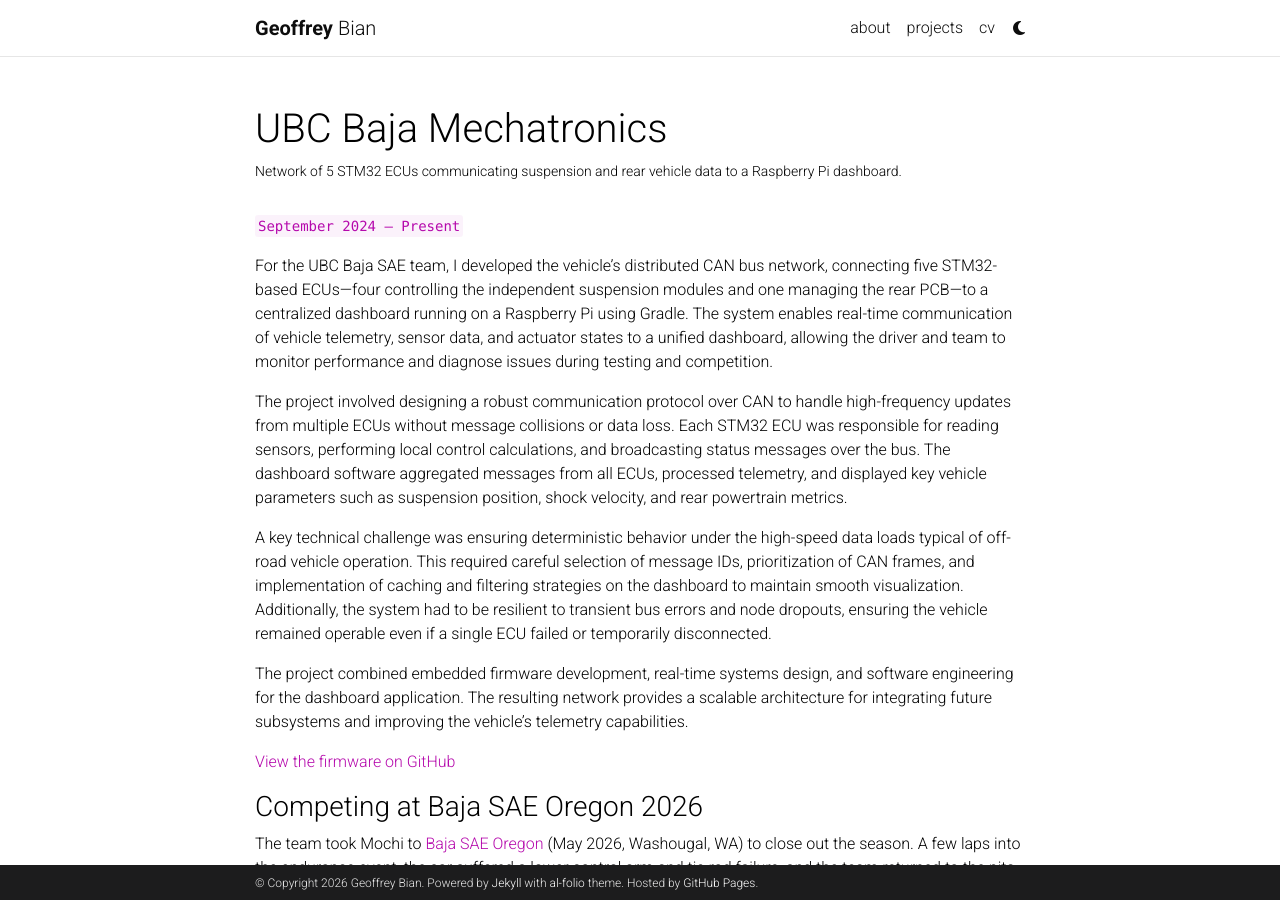
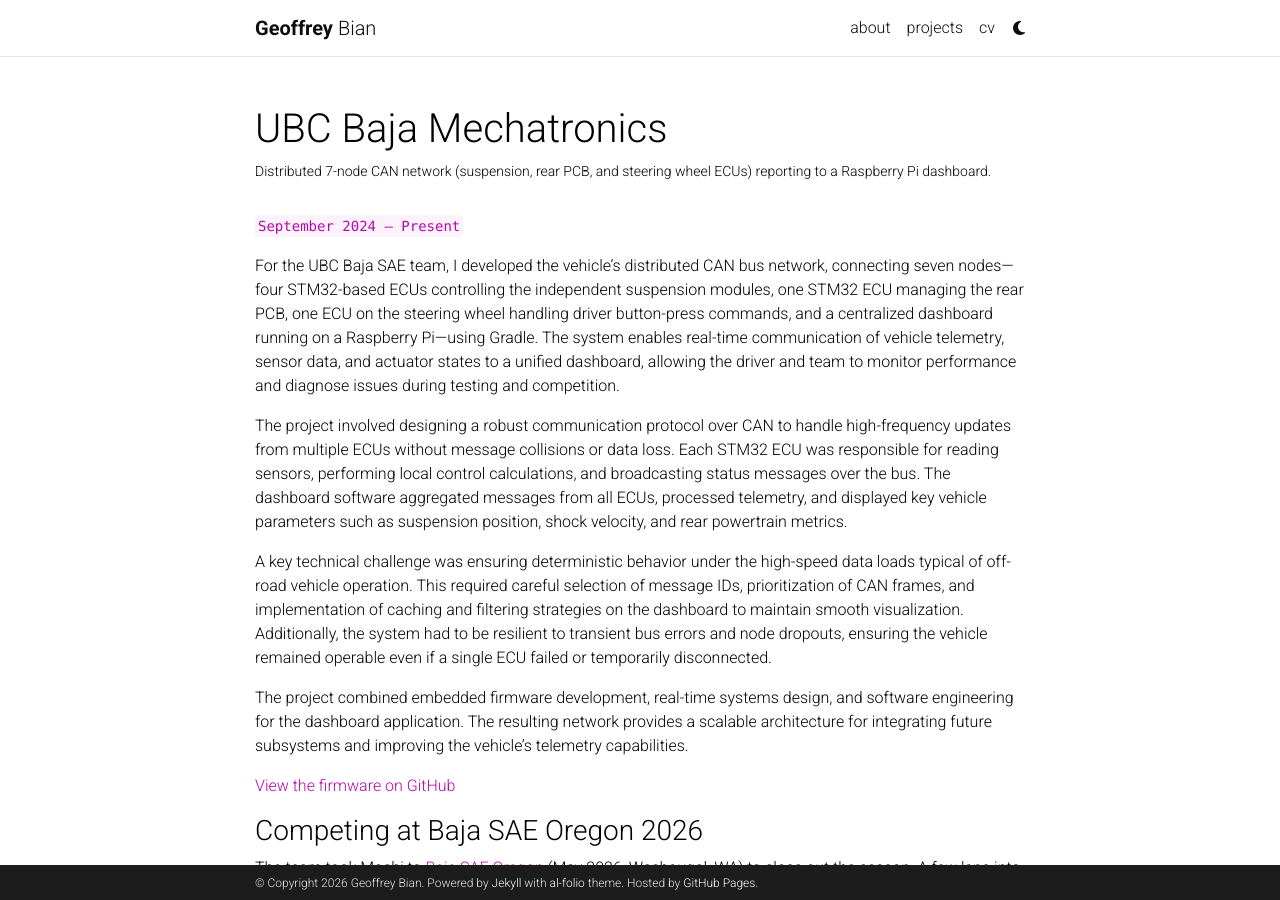
Before and after one commit to GeoffreyBian/geoffreybian.github.io, a Jekyll site: the page built from _projects/baja.md, in a window 1280 px wide and 900 px high. Built offline with Jekyll 4.4.1, drawn with Linux system fonts in a browser that asks for light colours; full-size pictures stand in for the smaller copies a plugin makes; comment, search, counter and statistics services are not loaded; a style sheet for code colours, icons or effects is not loaded.

Commit message:
Fix Baja CAN network node count: 7 nodes including steering wheel ECU, not 5

```diff
--- a/_projects/baja.md
+++ b/_projects/baja.md
@@ -1,7 +1,7 @@
 ---
 layout: page
 title: UBC Baja Mechatronics
-description: Network of 5 STM32 ECUs communicating suspension and rear vehicle data to a Raspberry Pi dashboard.
+description: Distributed 7-node CAN network (suspension, rear PCB, and steering wheel ECUs) reporting to a Raspberry Pi dashboard.
 # img: assets/img/baja_can_dashboard.jpg
 importance: 1
 category: Projects
@@ -9,7 +9,7 @@
 
 `September 2024 – Present`
 
-For the UBC Baja SAE team, I developed the vehicle’s distributed CAN bus network, connecting five STM32-based ECUs—four controlling the independent suspension modules and one managing the rear PCB—to a centralized dashboard running on a Raspberry Pi using Gradle. The system enables real-time communication of vehicle telemetry, sensor data, and actuator states to a unified dashboard, allowing the driver and team to monitor performance and diagnose issues during testing and competition.
+For the UBC Baja SAE team, I developed the vehicle’s distributed CAN bus network, connecting seven nodes—four STM32-based ECUs controlling the independent suspension modules, one STM32 ECU managing the rear PCB, one ECU on the steering wheel handling driver button-press commands, and a centralized dashboard running on a Raspberry Pi—using Gradle. The system enables real-time communication of vehicle telemetry, sensor data, and actuator states to a unified dashboard, allowing the driver and team to monitor performance and diagnose issues during testing and competition.
 
 The project involved designing a robust communication protocol over CAN to handle high-frequency updates from multiple ECUs without message collisions or data loss. Each STM32 ECU was responsible for reading sensors, performing local control calculations, and broadcasting status messages over the bus. The dashboard software aggregated messages from all ECUs, processed telemetry, and displayed key vehicle parameters such as suspension position, shock velocity, and rear powertrain metrics.
 
```
